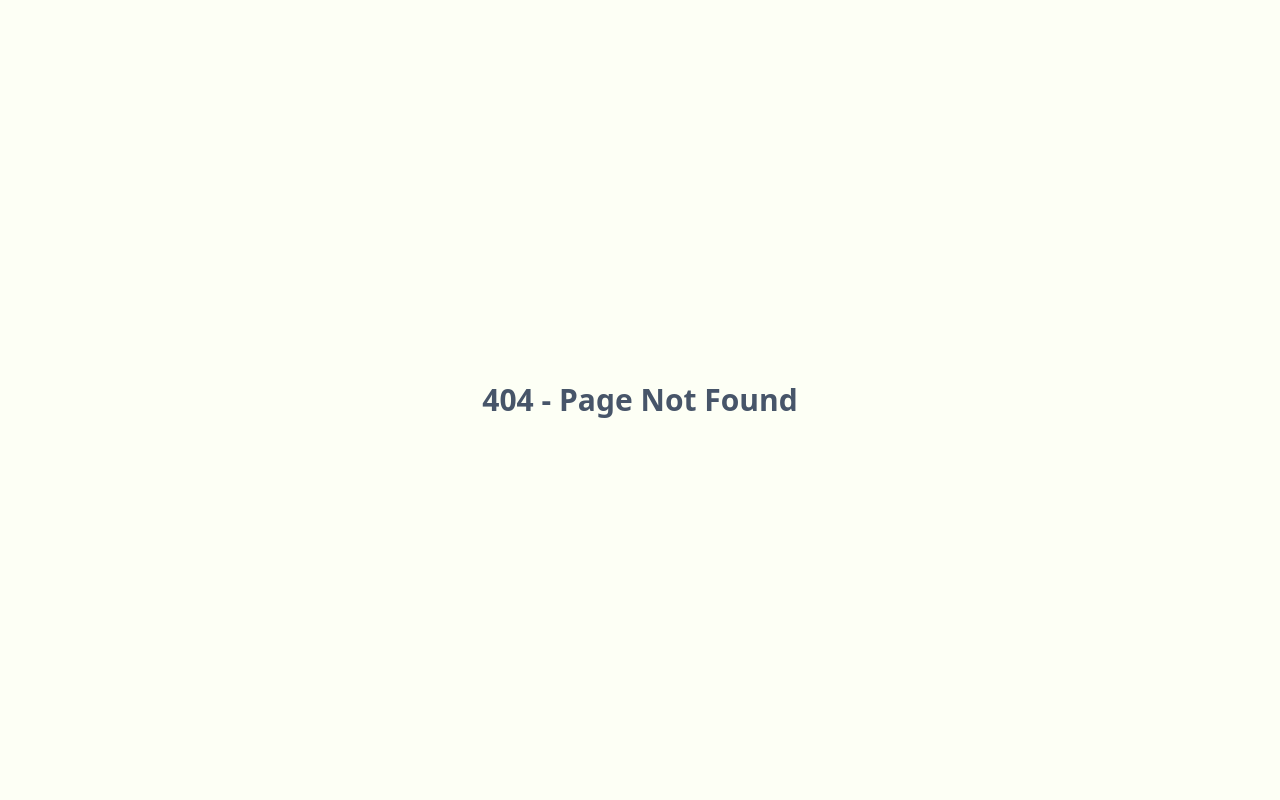
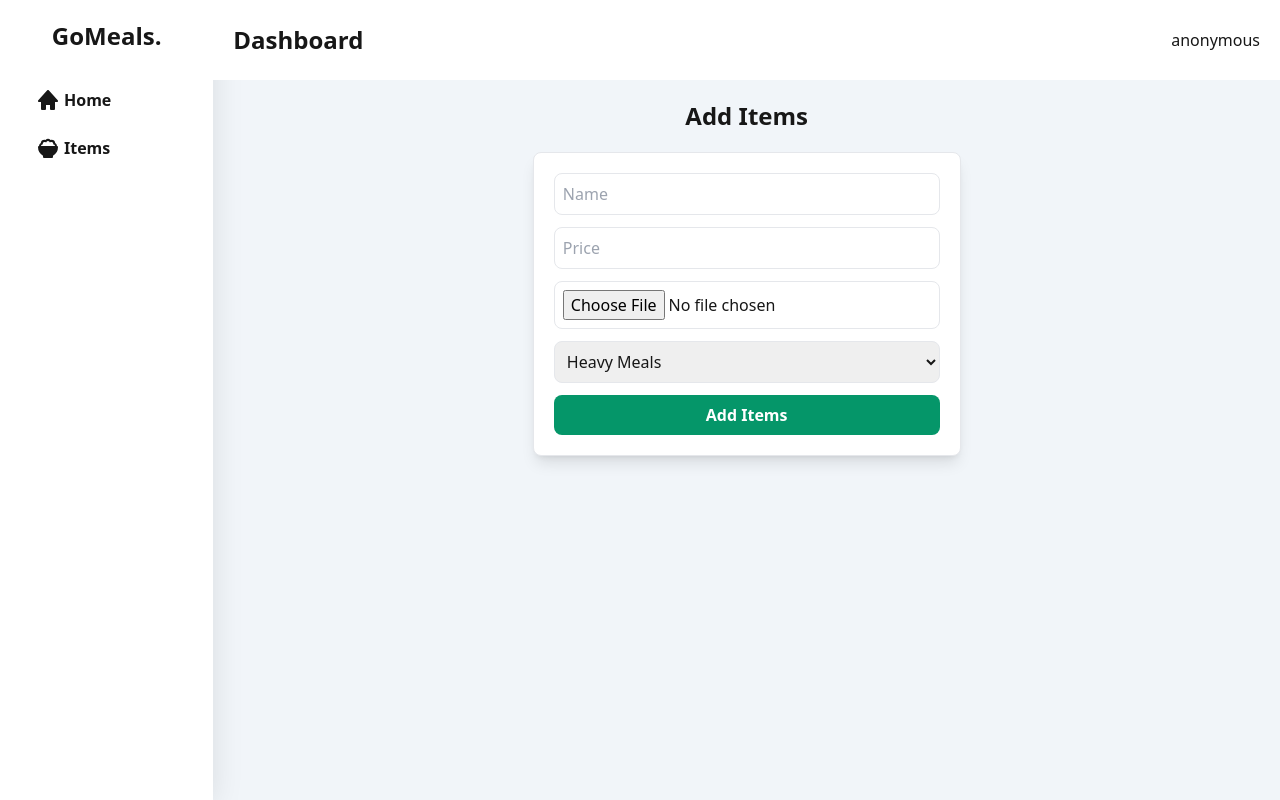
Before and after one commit to mugni1/food-order-app-new, a Next.js app: page /dashboard/items/add in a window 1280 px wide. Before the commit this address had no page. Built offline with nearby package versions, Linux system fonts and the light colour scheme.

Commit message:
add items create page

```diff
--- /dev/null
+++ b/src/app/(admin)/dashboard/items/add/page.jsx
@@ -0,0 +1,86 @@
+"use client";
+import axios from "axios";
+import { useState } from "react";
+
+export default function AddItemsPage() {
+  const [name, setName] = useState(null);
+  const [price, setPrice] = useState(null);
+  const [image, setImage] = useState(null);
+  const [category, setCategory] = useState(null);
+  const [loading, setLoading] = useState(false);
+  const handleSubmit = () => {
+    event.preventDefault();
+    setLoading(true);
+    axios({
+      method: "POST",
+      url: "http://localhost:8000/api/items",
+      headers: {
+        Authorization: `Bearer ${localStorage.getItem("token")}`,
+      },
+      data: {
+        name: name,
+        price: price,
+        image: image,
+        category: category,
+      },
+    })
+      .then((res) => {
+        console.log(res);
+      })
+      .catch((err) => {
+        console.log(err);
+      })
+      .finally(() => {
+        setLoading(false);
+      });
+  };
+  return (
+    <main>
+      <h1 className="w-full text-center font-semibold text-2xl mb-5">
+        Add Items
+      </h1>
+      <section className="w-5/12 mx-auto border shadow-lg p-5 rounded-lg bg-white">
+        <form className="w-full flex flex-col gap-3 " onSubmit={handleSubmit}>
+          <input
+            type="text"
+            className="p-2 border w-full rounded-lg"
+            placeholder="Name"
+            onChange={(e) => setName(e.target.value)}
+            required
+          />
+          <input
+            type="number"
+            className="p-2 border w-full rounded-lg"
+            placeholder="Price"
+            onChange={(e) => setPrice(e.target.value)}
+            required
+          />
+          <input
+            type="file"
+            className="p-2 border w-full rounded-lg"
+            onChange={(e) => setImage(e.target.files[0])}
+            required
+          />
+          <select
+            className="p-2 border w-full rounded-lg"
+            onChange={(e) => setCategory(e.target.value)}
+            required
+          >
+            <option value="1">Heavy Meals</option>
+            <option value="2">Seafoods</option>
+            <option value="3">Appetizers</option>
+            <option value="4">Drink</option>
+          </select>
+
+          <button
+            disabled={loading}
+            type="submit"
+            className="py-2 px-5 bg-emerald-600 active:scale-95 active:ring-1 ring-offset-2 ring-emerald-600 transition-all ease-in-out duration-150 rounded-lg text-white font-semibold"
+          >
+            {loading ? "Loading..." : "Add Items"}
+          </button>
+        </form>
+      </section>
+    </main>
+  );
+}
--- a/src/app/(admin)/dashboard/items/page.jsx
+++ b/src/app/(admin)/dashboard/items/page.jsx
@@ -7,6 +7,18 @@ import { useEffect, useState } from "react";
 
 export default function ItemsPage() {
   const [items, setItems] = useState([]);
+  const [filterItem, setFilterItems] = useState([]);
+  const [search, setSearch] = useState("");
+
+  // search
+  useEffect(() => {
+    const filteredItems = items.filter((item) =>
+      item.name.toLowerCase().includes(search.toLowerCase())
+    );
+    setFilterItems(filteredItems);
+  }, [search, items]);
+
+  // on mount all items
   useEffect(() => {
     axios({
       method: "GET",
@@ -18,12 +30,20 @@ export default function ItemsPage() {
   }, []);
   return (
     <main className="w-full">
+      <section className="w-full justify-between items-center flex">
         <Link
           className="px-5 bg-emerald-600 ring-emerald-600 active:scale-95 py-2 text-white active:ring-2 ring-offset-2 rounded-lg font-semibold  transition-all ease-in-out"
-        href="/items/add"
+          href="/dashboard/items/add"
         >
           Add Items
         </Link>
+        <input
+          type="text"
+          onChange={(e) => setSearch(e.target.value)}
+          className="border rounded-lg py-2 px-2"
+          placeholder="Search"
+        />
+      </section>
       <section className="w-full rounded-xl shadow-lg p-5 bg-white my-5">
         <table className="w-full">
           <thead>
@@ -36,7 +56,8 @@ export default function ItemsPage() {
             </tr>
           </thead>
           <tbody className="w-full">
-            {items.map((item, index) => (
+            {filterItem.length > 0 ? (
+              filterItem.map((item, index) => (
                 <tr className="w-full  border-b" key={item.id}>
                   <td className="w-1/12 text-center">{index + 1}</td>
                   <td className="w-3/12 p-5 h-40">
@@ -52,7 +73,16 @@ export default function ItemsPage() {
                   </td>
                   <td>Delete</td>
                 </tr>
-            ))}
+              ))
+            ) : (
+              <tr>
+                <td colSpan="5">
+                  <h1 className="text-center py-5 font-semibold text-red-600 text-2xl">
+                    Items Not Found
+                  </h1>
+                </td>
+              </tr>
+            )}
           </tbody>
         </table>
       </section>
--- a/src/app/(admin)/dashboard/layout.jsx
+++ b/src/app/(admin)/dashboard/layout.jsx
@@ -4,10 +4,10 @@ import Link from "next/link";
 
 export default function DashboardLayout({ children }) {
   return (
-    <main className=" w-full flex flex-wrap">
+    <main className=" w-full flex flex-wrap bg-slate-100">
       <SideBar />
-      <section className=" ms-auto w-10/12 flex flex-col">
-        <header className="w-full flex justify-between items-center h-20 px-5 sticky top-0 bg-slate-100">
+      <section className=" ms-auto w-10/12 flex flex-col bg-slate-100 min-h-screen">
+        <header className="w-full flex justify-between items-center h-20 px-5 sticky top-0 bg-white">
           <h1 className="text-2xl font-semibold">Dashboard</h1>
           <div>
             <Username />
```
Lines whose indentation alone changed are shown as unchanged.
